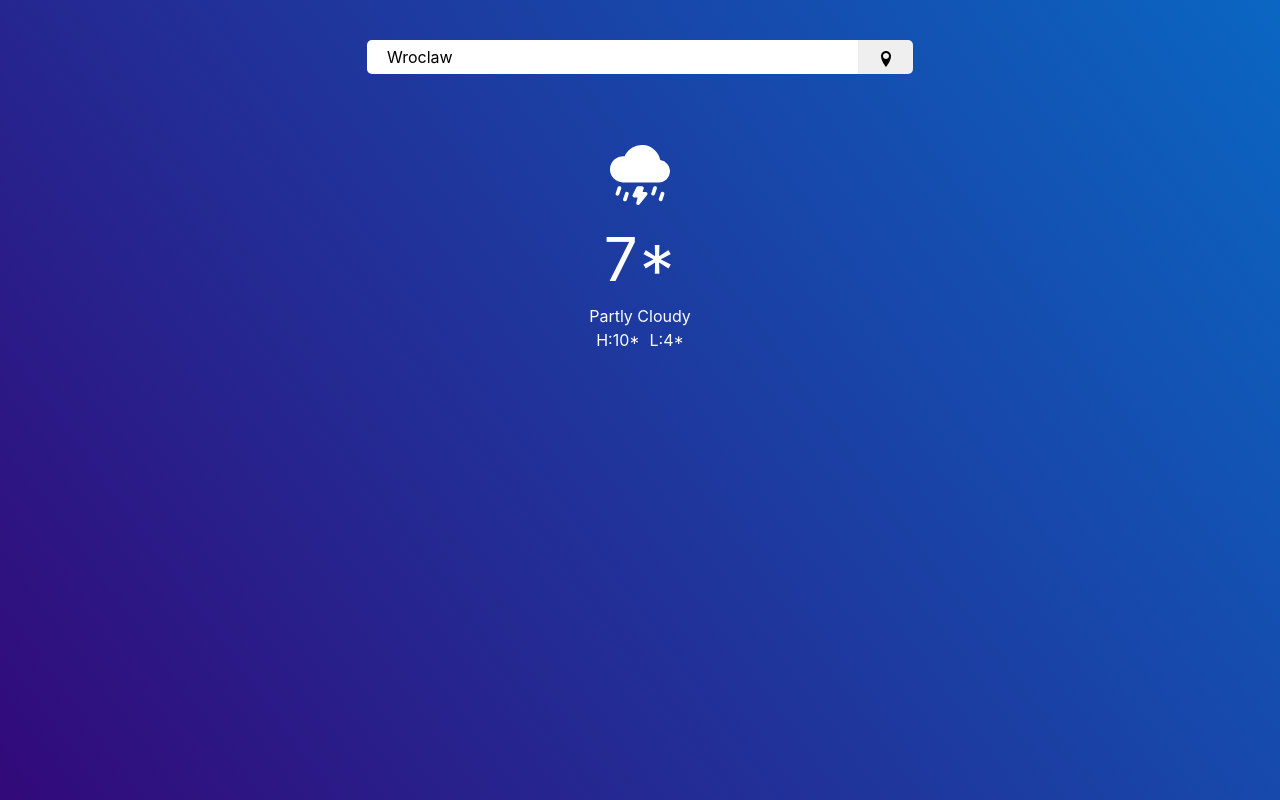
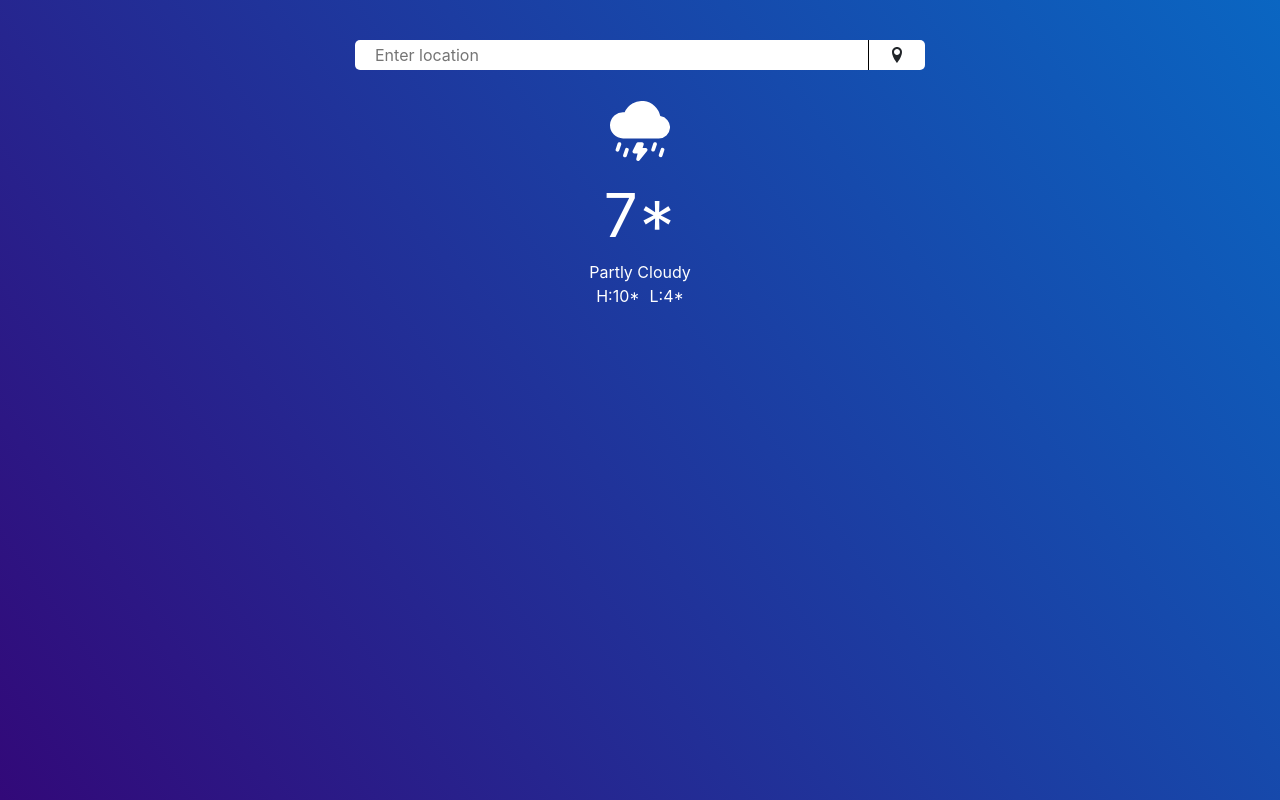
Before and after one commit to sathisk15/Weather_App, a React (Create React App) app: page / in a window 1280 px wide. Built offline with nearby package versions, Linux system fonts and the light colour scheme.

Commit message:
search results component created

```diff
--- a/package.json
+++ b/package.json
@@ -7,10 +7,14 @@
     "@testing-library/react": "^13.4.0",
     "@testing-library/user-event": "^13.5.0",
     "axios": "^1.3.5",
+    "dotenv": "^16.0.3",
     "react": "^18.2.0",
     "react-dom": "^18.2.0",
     "react-icons": "^4.8.0",
+    "react-redux": "^8.0.5",
     "react-scripts": "5.0.1",
+    "redux": "^4.2.1",
+    "redux-thunk": "^2.4.2",
     "web-vitals": "^2.1.4"
   },
   "scripts": {
--- a/src/App.css
+++ b/src/App.css
@@ -20,23 +20,29 @@
 }
 .search-box {
   width: 100%;
-  margin: 20px 0;
-  padding: 20px 0;
+  height: 50px;
+  margin-top: 20px;
+  padding-top: 20px;
   display: flex;
   justify-content: center;
   align-items: center;
 }
 
-.search-box button {
-  padding: 5px 20px;
+.search-box .location {
+  background-color: #FFF;
   border: none;
   width: 10%;
-}
-.search-box .location {
+  height: 100%;
+  display: flex;
+  justify-content: center;
+  align-items: center;
   border-radius: 0 5px 5px 0;
+  cursor: pointer;
+  border-left: 1px solid black;
 }
 
 .search-box input {
+  height: 100%;
   padding: 5px 20px;
   border: none;
   width: 90%;
@@ -47,7 +53,7 @@
 input:focus {
   outline: none;
 }
-.weather-box{
+.weather-box {
   width: 100%;
   display: flex;
   justify-content: center;
@@ -55,19 +61,33 @@ input:focus {
   flex-direction: column;
   border-radius: 5px;
   padding: 10px;
-  color: #FFF ;
+  color: #fff;
 }
 
 .weather-box .icon {
-font-size: 60px;
+  font-size: 60px;
 }
 .weather-box .temprature {
-font-size: 60px;
+  font-size: 60px;
 }
 .weather-box .temp {
-display: flex;
-justify-content: space-between;
+  display: flex;
+  justify-content: space-between;
 }
-.weather-box .temp > *{
-margin: 0 5px;
+.weather-box .temp > * {
+  margin: 0 5px;
 }
+
+.search-results {
+  width: 100%;
+  background-color: #ffffff92;
+  position: absolute;
+  right: 0;
+  left: 0;
+  border-radius: 5px;
+}
+.search-results > * {
+  width: 100%;
+  padding: 5px 30px;
+  cursor: pointer;
+}
--- /dev/null
+++ b/src/Utils/GeocodeAPI.js
@@ -0,0 +1,9 @@
+const Geo_Code_options = {
+  headers: {
+    'X-RapidAPI-Key': '6a59f5899emshd398a6e8f7212d0p1ce0c4jsn5cbab4435813',
+    'X-RapidAPI-Host': 'wft-geo-db.p.rapidapi.com',
+  },
+};
+const Geo_Code_API_URL = 'https://wft-geo-db.p.rapidapi.com/v1/geo';
+
+export { Geo_Code_options, Geo_Code_API_URL };
--- /dev/null
+++ b/src/components/SearchResults.js
@@ -0,0 +1,11 @@
+import React from 'react';
+
+const SearchResults = ({ cities, clearCities }) => {
+  return (
+    <div className="search-results">
+      {cities.map((city, i)=>(<div key={i} onClick={()=>clearCities(city)}>{city.city}</div>))}
+    </div>
+  );
+};
+
+export default SearchResults;
--- a/src/components/Searchbox.js
+++ b/src/components/Searchbox.js
@@ -1,23 +1,57 @@
 import React from 'react';
-import { useState } from 'react';
+import { useState, useEffect } from 'react';
+import axios from 'axios';
 import { ImLocation } from 'react-icons/im';
+import { Geo_Code_options, Geo_Code_API_URL } from '../Utils/GeocodeAPI';
+import SearchResults from './SearchResults';
+
 const Searchbox = () => {
-  const [location, setLocation] = useState('Wroclaw');
+  const [location, setLocation] = useState('');
+  const [cities, setCities] = useState([]);
+  const [cityData, setCityData] = useState({});
+  const handleSearch = async (e) => {
+    setLocation(e.target.value);
+  };
+  useEffect(() => {
+    const timer = setTimeout(async () => {
+      if (location !== '') {
+        let { data } = await axios.get(
+          `${Geo_Code_API_URL}/cities?namePrefix=${location}&limit=10`,
+          Geo_Code_options
+        );
+        setCities(data.data);
+      }
+    }, 1000);
+    return () => clearTimeout(timer);
+  }, [location]);
+  const clearCities = (city) => {
+    setCities([]);
+    setLocation(city.city)
+    setCityData(city);
+  };
+  const handleLocation = () => {};
   return (
     <div className="container">
       <div className="row d-flex justify-content-center">
-        <div className="col-10 col-sm-10 col-md-8 col-lg-6">
+        <div
+          className="col-10 col-sm-10 col-md-8 col-lg-6"
+          style={{ position: 'relative', padding: '0' }}
+        >
           <div className="search-box">
             <input
               type="text"
               aria-label="Search"
               placeholder="Enter location"
               value={location}
+              onChange={handleSearch}
             />
-            <button className="location">
+            <div className="location" onClick={handleLocation}>
               <ImLocation />
-            </button>
+            </div>
           </div>
+          {cities.length > 0 && location !== '' && (
+            <SearchResults cities={cities} clearCities={clearCities} />
+          )}
         </div>
       </div>
     </div>
```
Also changed, not shown: 2 other files (tests, documents, lock files or other folders).
